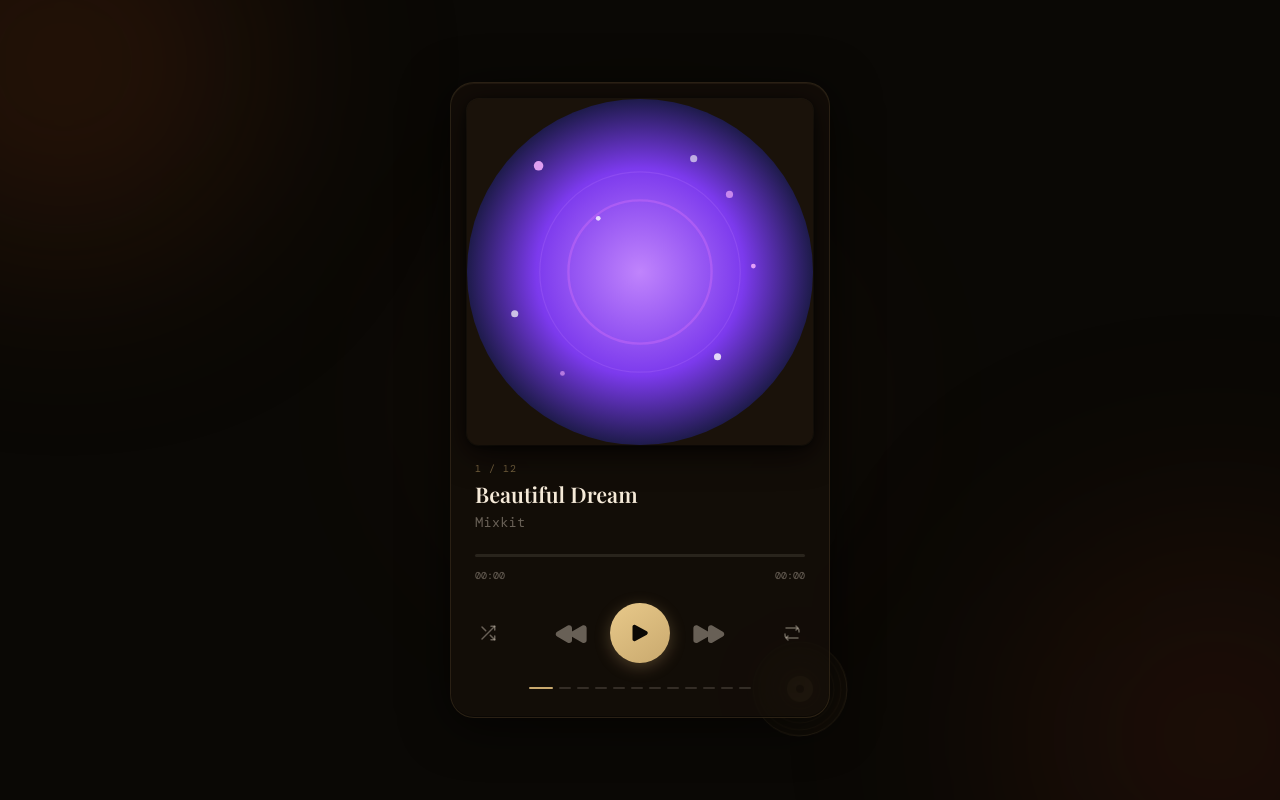
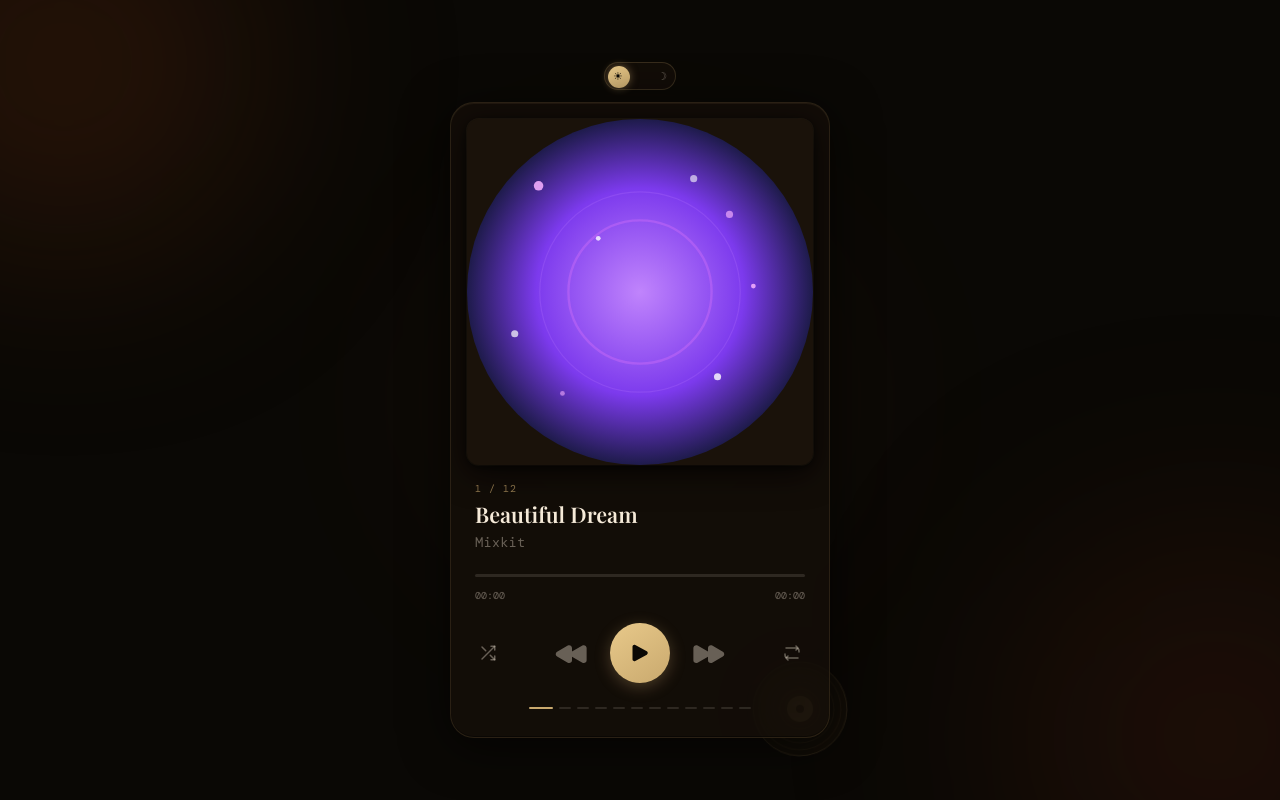
Before and after one commit to bellkimkeith/mini-music-player, a Next.js app: page / in a window 1280 px wide. Built offline with nearby package versions, Linux system fonts and the light colour scheme.

Commit message:
light and dark mode

```diff
--- a/src/app/globals.css
+++ b/src/app/globals.css
@@ -18,9 +18,32 @@
     --font-mono:    'DM Mono', 'Courier New', monospace;
   }
 
+  [data-theme="light"] {
+    --jazz-bg:          #f2e4cb;
+    --jazz-card:        rgba(255, 248, 235, 0.85);
+    --jazz-amber:       #a07840;
+    --jazz-amberLt:     #c9a96e;
+    --jazz-amberDk:     #7a5228;
+    --jazz-cream:       #2a1a08;
+    --jazz-muted:       rgba(42, 26, 8, 0.50);
+    --jazz-dim:         rgba(42, 26, 8, 0.10);
+    --jazz-card-border: rgba(160, 120, 64, 0.30);
+    --jazz-squircle-bg: #e8d5b0;
+    --jazz-play-icon:   #f5ead8;
+  }
+
   body {
     background: var(--jazz-bg);
     color: var(--jazz-cream);
+  }
+
+  body,
+  .jazz-card,
+  .album-squircle,
+  .progress-track,
+  .song-indicator-line {
+    transition: background 0.3s ease, background-color 0.3s ease,
+                border-color 0.3s ease, box-shadow 0.3s ease;
   }
 }
 
@@ -31,7 +54,7 @@
     background: var(--jazz-card);
     backdrop-filter: blur(24px) saturate(1.6);
     -webkit-backdrop-filter: blur(24px) saturate(1.6);
-    border: 1px solid rgba(201, 169, 110, 0.13);
+    border: 1px solid var(--jazz-card-border, rgba(201, 169, 110, 0.13));
     box-shadow:
       0 8px 48px rgba(0, 0, 0, 0.65),
       inset 0 1px 0 rgba(201, 169, 110, 0.08),
@@ -48,7 +71,7 @@
       0 8px 32px rgba(0, 0, 0, 0.7),
       0 2px 8px rgba(0, 0, 0, 0.5),
       0 0 0 1px rgba(201, 169, 110, 0.1);
-    background: #1a120a;
+    background: var(--jazz-squircle-bg, #1a120a);
   }
 
   /* ── Waveform bars ──────────────────────────────────────── */
@@ -80,7 +103,7 @@
     position: relative;
     width: 100%;
     height: 3px;
-    background: rgba(245, 234, 216, 0.1);
+    background: var(--jazz-dim);
     border-radius: 9999px;
     transition: height 0.2s ease;
   }
@@ -145,7 +168,7 @@
     width: 60px;
     height: 60px;
     background: linear-gradient(145deg, var(--jazz-amberLt), var(--jazz-amber));
-    color: #0a0805;
+    color: var(--jazz-play-icon, #0a0805);
     border-radius: 50%;
     cursor: pointer;
     transition: transform 0.15s ease, box-shadow 0.2s ease;
@@ -201,7 +224,7 @@
     height: 2px;
     width: 12px;
     border-radius: 9999px;
-    background: rgba(245, 234, 216, 0.15);
+    background: var(--jazz-dim);
     transition: width 0.3s ease, background 0.3s ease;
     flex-shrink: 0;
   }
@@ -252,3 +275,17 @@
   0%, 100% { transform: translateY(0px) rotate(0deg); }
   50%       { transform: translateY(-6px) rotate(1.5deg); }
 }
+
+@keyframes toggleSpin {
+  from { transform: rotate(-30deg) scale(0.85); }
+  to   { transform: rotate(0deg)   scale(1); }
+}
+
+.theme-toggle-btn:active {
+  animation: toggleSpin 0.25s ease-out forwards;
+}
+
+[data-theme="light"] .jazz-card {
+  backdrop-filter: blur(24px) saturate(1.3);
+  -webkit-backdrop-filter: blur(24px) saturate(1.3);
+}
--- a/src/app/page.tsx
+++ b/src/app/page.tsx
@@ -121,6 +121,8 @@ export default function Home() {
   const [isDragging, setIsDragging] = useState(false);
   const [shuffle, setShuffle] = useState(false);
   const [repeat, setRepeat] = useState(false);
+  const [theme, setTheme] = useState<"dark" | "light">("dark");
+  const toggleTheme = () => setTheme(t => t === "dark" ? "light" : "dark");
 
   useEffect(() => {
     shuffleRef.current = shuffle;
@@ -271,21 +273,70 @@ export default function Home() {
   }, [isDragging, seek]);
 
   return (
-    <main className="relative flex min-h-screen items-center justify-center overflow-hidden bg-[#0a0805]">
+    <main
+      data-theme={theme}
+      className="relative flex min-h-screen items-center justify-center overflow-hidden"
+      style={{ background: "var(--jazz-bg)", transition: "background 0.3s ease" }}
+    >
 
       {/* Ambient amber orbs */}
       <div className="pointer-events-none absolute inset-0 z-0" aria-hidden="true">
-        <div className="absolute -top-32 -left-32 h-96 w-96 rounded-full bg-amber-900/25 blur-[100px]" />
-        <div className="absolute -bottom-32 -right-32 h-96 w-96 rounded-full bg-orange-900/20 blur-[120px]" />
+        <div className={`absolute -top-32 -left-32 h-96 w-96 rounded-full blur-[100px] ${
+          theme === "dark" ? "bg-amber-900/25" : "bg-amber-400/20"
+        }`} />
+        <div className={`absolute -bottom-32 -right-32 h-96 w-96 rounded-full blur-[120px] ${
+          theme === "dark" ? "bg-orange-900/20" : "bg-orange-300/25"
+        }`} />
         <div
-          className={`absolute left-1/2 top-1/2 h-[500px] w-[500px] -translate-x-1/2 -translate-y-1/2 rounded-full bg-amber-900/15 blur-[80px] transition-opacity duration-700 ${
+          className={`absolute left-1/2 top-1/2 h-[500px] w-[500px] -translate-x-1/2 -translate-y-1/2 rounded-full blur-[80px] transition-opacity duration-700 ${
             active ? "opacity-100 animate-pulse-glow" : "opacity-30"
-          }`}
+          } ${theme === "dark" ? "bg-amber-900/15" : "bg-amber-300/20"}`}
         />
       </div>
 
       {/* Card wrapper — relative so vinyl can peek out */}
       <div className="relative z-10 w-[380px] animate-fade-in">
+
+        {/* Theme toggle pill */}
+        <div className="flex justify-center mb-3">
+          <button
+            onClick={toggleTheme}
+            aria-label={theme === "dark" ? "Switch to light mode" : "Switch to dark mode"}
+            style={{
+              position: "relative",
+              width: "72px",
+              height: "28px",
+              borderRadius: "9999px",
+              border: "1px solid var(--jazz-card-border, rgba(201,169,110,0.2))",
+              background: "var(--jazz-card)",
+              backdropFilter: "blur(12px)",
+              WebkitBackdropFilter: "blur(12px)",
+              cursor: "pointer",
+              display: "flex",
+              alignItems: "center",
+              justifyContent: "space-between",
+              padding: "0 8px",
+              transition: "border-color 0.3s ease, background 0.3s ease",
+            }}
+          >
+            <span
+              aria-hidden="true"
+              style={{
+                position: "absolute",
+                top: "3px",
+                left: theme === "dark" ? "3px" : "calc(100% - 25px)",
+                width: "22px",
+                height: "22px",
+                borderRadius: "50%",
+                background: "linear-gradient(145deg, var(--jazz-amberLt), var(--jazz-amber))",
+                boxShadow: "0 0 8px rgba(201,169,110,0.5)",
+                transition: "left 0.3s cubic-bezier(0.4, 0, 0.2, 1)",
+              }}
+            />
+            <span style={{ fontSize: "11px", zIndex: 1, color: theme === "dark" ? "#0a0805" : "var(--jazz-muted)", transition: "color 0.3s ease" }}>☀</span>
+            <span style={{ fontSize: "11px", zIndex: 1, color: theme === "light" ? "#2a1a08" : "var(--jazz-muted)", transition: "color 0.3s ease" }}>☽</span>
+          </button>
+        </div>
 
         {/* Vinyl record — floats behind and below the card */}
         <div className="absolute bottom-[-24px] right-[-18px] z-0 animate-float-vinyl opacity-75">
@@ -337,7 +388,7 @@ export default function Home() {
             {/* Track counter */}
             <p
               className="font-mono-time text-[10px] uppercase tracking-widest mb-1"
-              style={{ color: "rgba(201,169,110,0.55)" }}
+              style={{ color: "var(--jazz-amber)", opacity: 0.65 }}
             >
               {song.id} / {SONGDATA.length}
             </p>
```
